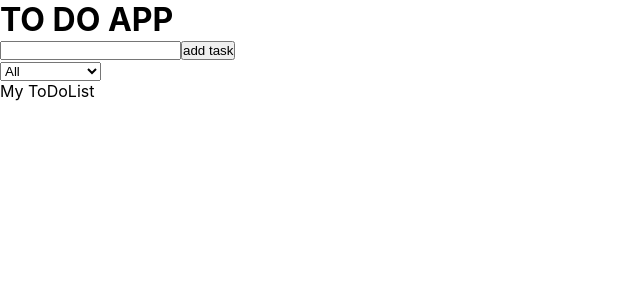
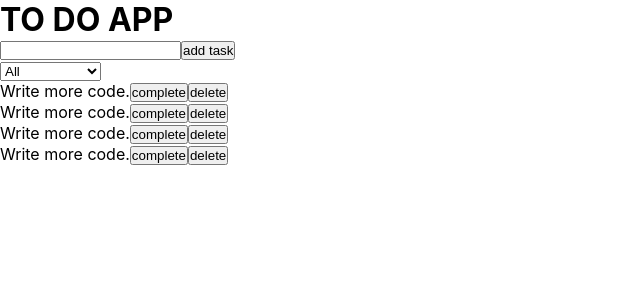
Before and after one commit to KrzysztofGrudzien/React-To-Do-App, a React (Create React App) app: page / in a window 1280 px wide. Shown: the top 300 px of the page, without its empty margins (0-640 px from the left). Built offline with nearby package versions, Linux system fonts and the light colour scheme.

Commit message:
create a ToDoItem component as single a task to do

```diff
--- /dev/null
+++ b/src/components/ToDoItem/ToDoItem.js
@@ -0,0 +1,12 @@
+import React from "react";
+
+const ToDoItem = () => {
+  return (
+    <li>
+      Write more code.<button>complete</button>
+      <button>delete</button>
+    </li>
+  );
+};
+
+export default ToDoItem;
--- a/src/components/ToDoList/ToDoList.js
+++ b/src/components/ToDoList/ToDoList.js
@@ -1,9 +1,15 @@
 import React from "react";
+import ToDoItem from "../ToDoItem/ToDoItem";
 
 const ToDoList = () => {
   return (
     <div className="todo-wrapper">
-      <ul className="todo-list">My ToDoList</ul>
+      <ul className="todo-list">
+        <ToDoItem />
+        <ToDoItem />
+        <ToDoItem />
+        <ToDoItem />
+      </ul>
     </div>
   );
 };
```
